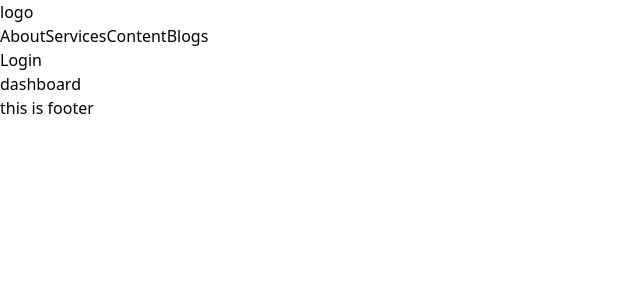
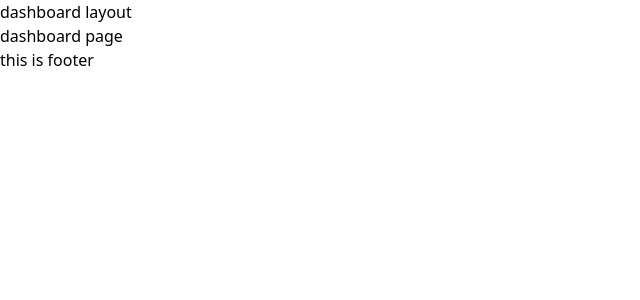
Before and after one commit to dipu-37/NextJs_concept-01, a Next.js app: page /dashboard in a window 1280 px wide. Shown: the top 300 px of the page, without its empty margins (0-640 px from the left). Built offline with nearby package versions, Linux system fonts and the light colour scheme.

Commit message:
group routing and conditional layout

```diff
--- a/src/Components/Navbar.jsx
+++ b/src/Components/Navbar.jsx
@@ -30,6 +30,13 @@ export default function Navbar() {
 
         router.push('/about')
     }
+    if (pathname.includes('dashboard')) {
+        return (
+            <div className='bg-green-400'>
+                dashboard layout
+            </div>
+        )
+    }
 
     return (
         <div>
--- a/src/app/(dashboards)/dashboard/page.jsx
+++ b/src/app/(dashboards)/dashboard/page.jsx
@@ -3,7 +3,7 @@ import React from 'react';
 const page = () => {
     return (
         <div>
-            dashboard
+            dashboard page
         </div>
     );
 };
--- a/src/app/layout.js
+++ b/src/app/layout.js
@@ -1,4 +1,4 @@
- import localFont from "next/font/local";
+import localFont from "next/font/local";
 import "./globals.css";
 import Navbar from "@/Components/Navbar";
 
@@ -25,8 +25,10 @@ export default function RootLayout({ children }) {
         className={`${geistSans.variable} ${geistMono.variable} antialiased`}
       >
         <Navbar></Navbar>
+        <div className="">
 
-        {children}
+          {children}
+        </div>
         <footer className="bg-orange-500">
           this is footer
         </footer>
```
